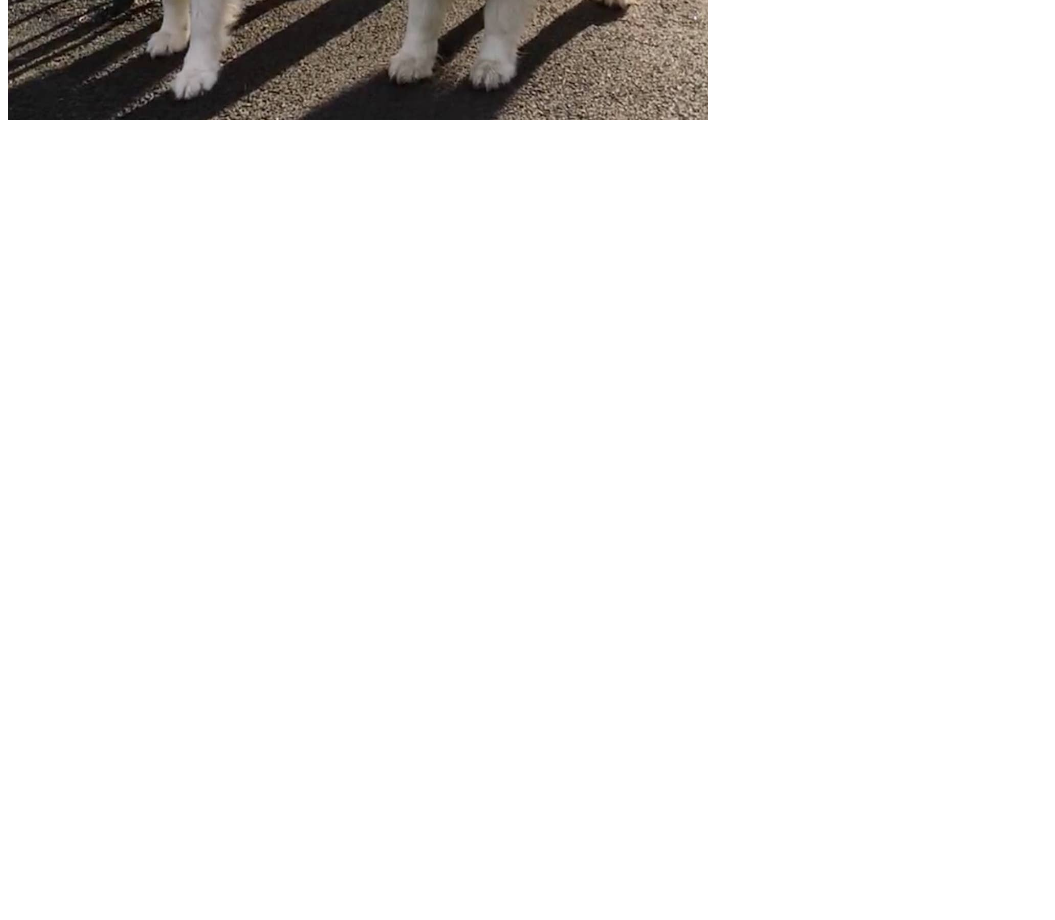
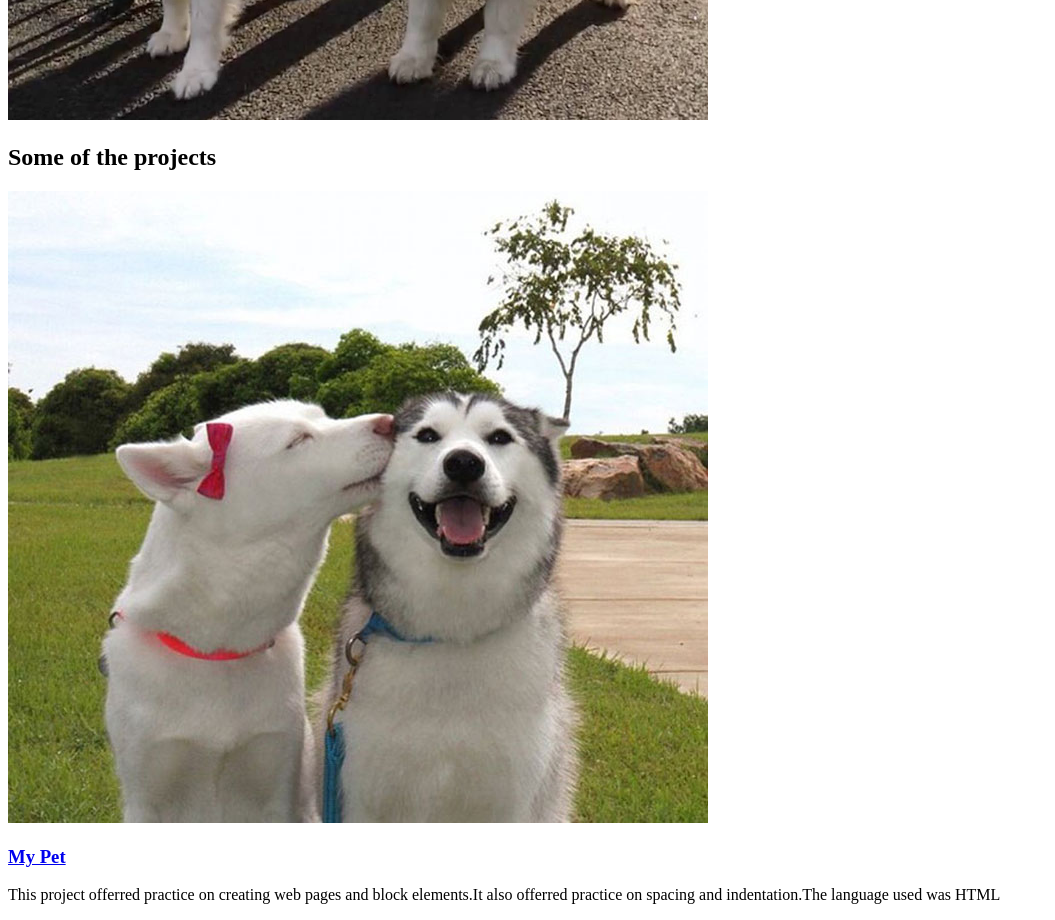
Before and after one commit to Faith-Nenkai/Portfolio, a plain HTML site: page index.html in a window 1280 px wide. Shown: the part 520-1440 px from the top of the page, without its empty margins (0-1055 px from the left). Before the commit the page ends 800 px from the top, so only its background shows below. Drawn offline with Linux system fonts and the light colour scheme.

Commit message:
Adding the description of my pet's project

```diff
--- a/index.html
+++ b/index.html
@@ -14,9 +14,13 @@
     <hi id ='name'>Faith Nenkai</hi><br>
     <img src="images/dogs.jpg" id="dog">
     <div id="projects">
+      <h2>Some of the projects</h2>
       <div class="project">
-        <div class ="image"></div>
-        <div class="description"></div>
+        <div class ="image"><img src ="images/700.jpg"</div>
+        <div class="description">
+          <a href="https://github.com/Faith-Nenkai/My-pet-s-biography"><h3>My Pet</h3></a>
+          <P>This project offerred practice on creating web pages and block elements.It also offerred practice on spacing and indentation.The language used was HTML</P>
+        </div>
       </div>
       <div class="project">
         <div class ="image"></div>
```
